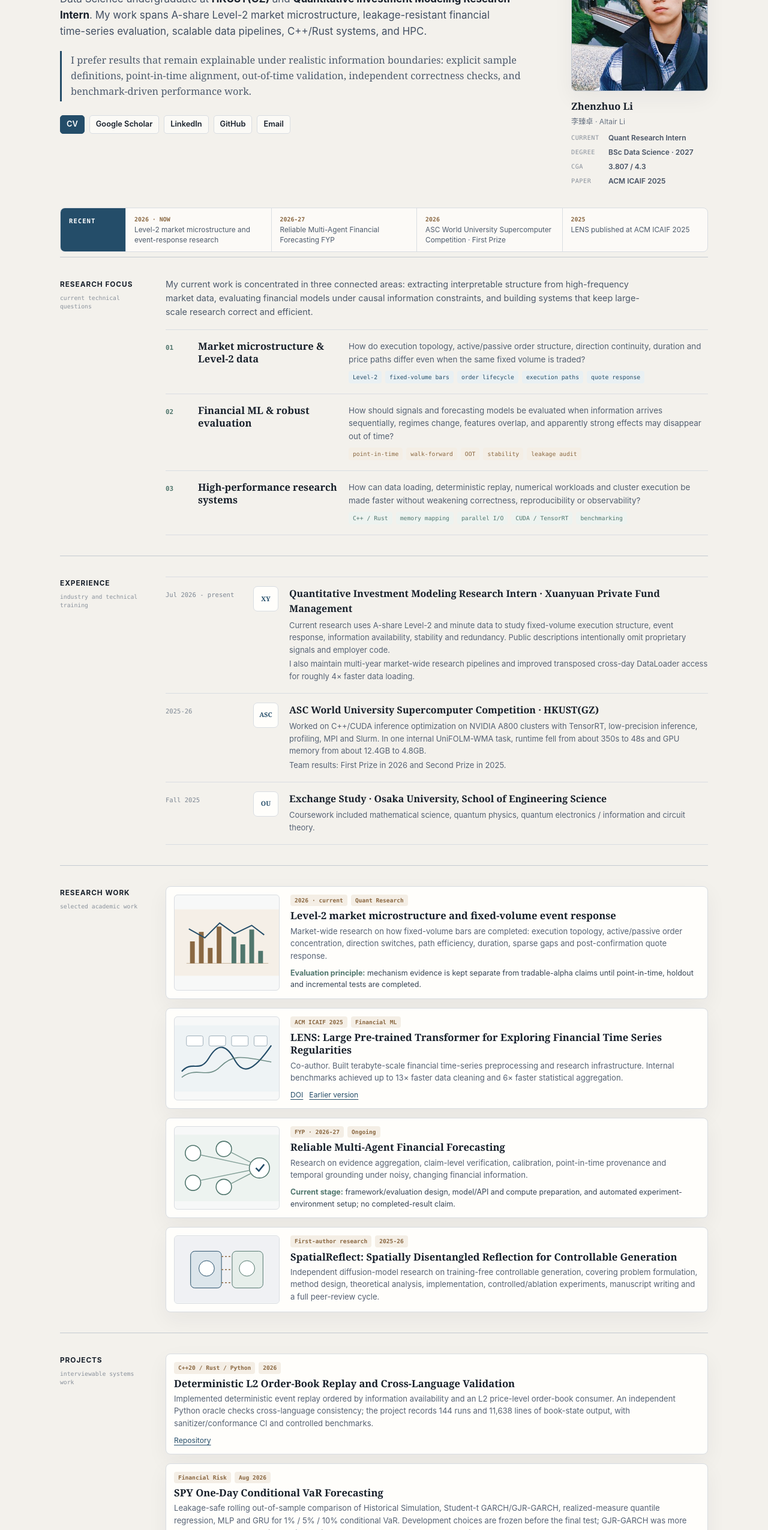
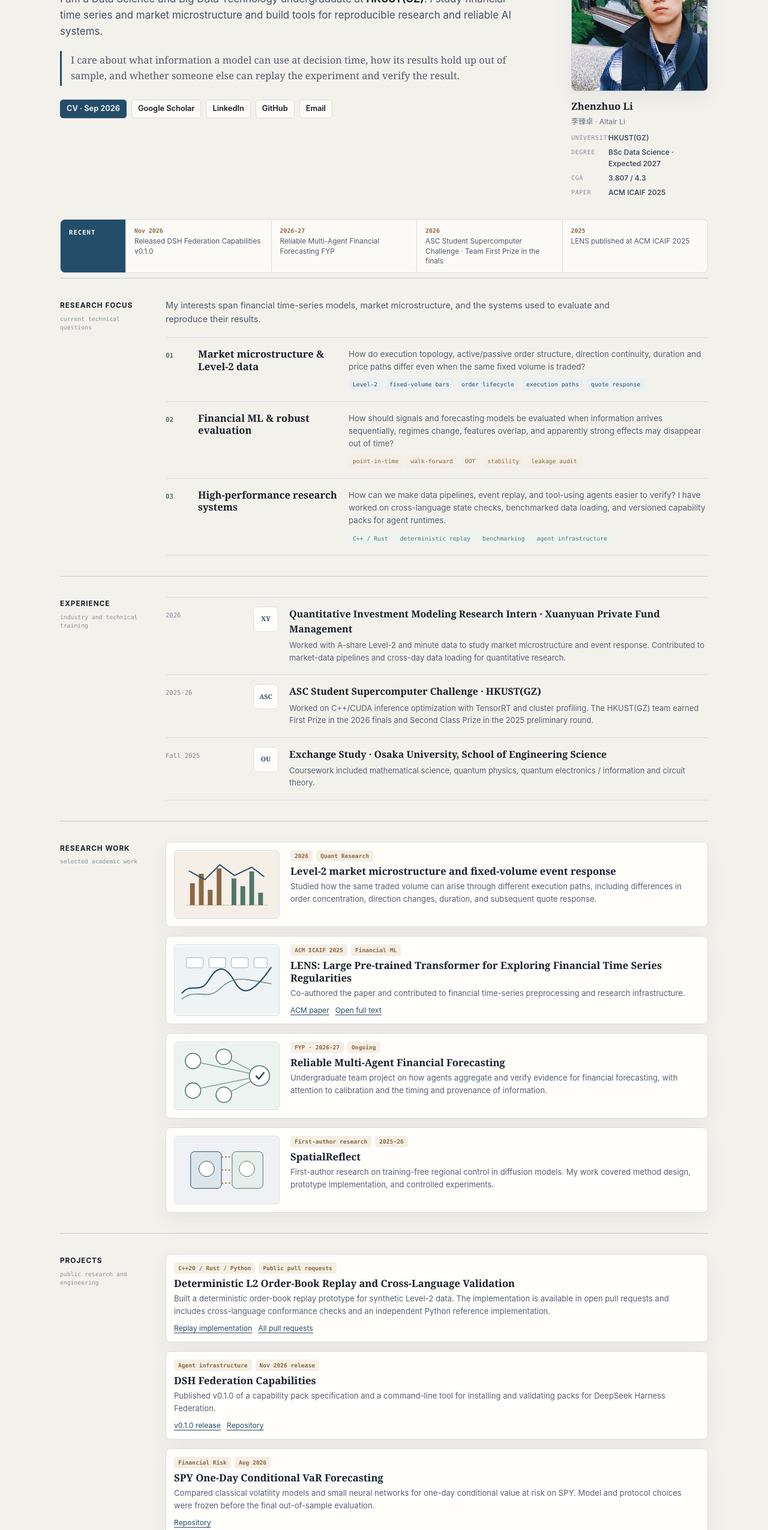
Before and after one commit to Altairpaca/altairpaca.github.io, a plain HTML site: page index.html in a window 1280 px wide. Shown: the part 243-2793 px from the top of the page at 60% size. Drawn offline with Linux system fonts and the light colour scheme.

Commit message:
Refresh academic homepage with verified research and projects

```diff
--- a/index.html
+++ b/index.html
@@ -3,19 +3,19 @@
 <head>
   <meta charset="UTF-8">
   <meta name="viewport" content="width=device-width, initial-scale=1.0">
-  <title>Zhenzhuo (Altair) Li | Quantitative Research, Financial Data & High-Performance Systems</title>
-  <meta name="description" content="Zhenzhuo (Altair) Li - HKUST(GZ) Data Science undergraduate and quantitative investment modeling research intern working on A-share Level-2 market microstructure, financial ML, C++/Rust systems and high-performance computing.">
+  <title>Zhenzhuo (Altair) Li | Financial ML and Reliable Research Systems</title>
+  <meta name="description" content="Zhenzhuo (Altair) Li, HKUST(GZ) Data Science undergraduate working on financial machine learning, point-in-time evaluation, and reliable research systems.">
   <meta name="author" content="Zhenzhuo Li">
   <link rel="canonical" href="https://altairpaca.github.io/">
   <link rel="stylesheet" href="styles.css">
   <meta property="og:type" content="website">
-  <meta property="og:title" content="Zhenzhuo (Altair) Li | Quantitative Research & High-Performance Systems">
-  <meta property="og:description" content="Quantitative research, financial data, research projects, C++/Rust systems, HPC, publication and education.">
+  <meta property="og:title" content="Zhenzhuo (Altair) Li | Financial ML and Reliable Research Systems">
+  <meta property="og:description" content="Financial machine learning, point-in-time evaluation, and reliable research systems at HKUST(GZ).">
   <meta property="og:url" content="https://altairpaca.github.io/">
   <meta property="og:image" content="https://altairpaca.github.io/assets/avatar.jpg">
   <meta name="twitter:card" content="summary">
-  <meta name="twitter:title" content="Zhenzhuo (Altair) Li | Quantitative Research & High-Performance Systems">
-  <meta name="twitter:description" content="Quantitative research, financial data, research projects, C++/Rust systems and HPC.">
+  <meta name="twitter:title" content="Zhenzhuo (Altair) Li | Financial ML and Reliable Research Systems">
+  <meta name="twitter:description" content="Financial machine learning, point-in-time evaluation, and reliable research systems at HKUST(GZ).">
   <meta name="twitter:image" content="https://altairpaca.github.io/assets/avatar.jpg">
   <script type="application/ld+json">
   {
@@ -25,7 +25,7 @@
     "alternateName": ["Altair Li", "李臻卓"],
     "url": "https://altairpaca.github.io/",
     "image": "https://altairpaca.github.io/assets/avatar.jpg",
-    "jobTitle": "Data Science Undergraduate and Quantitative Investment Modeling Research Intern",
+    "jobTitle": "Data Science and Big Data Technology Undergraduate",
     "affiliation": {"@type": "CollegeOrUniversity", "name": "Hong Kong University of Science and Technology (Guangzhou)"},
     "sameAs": [
       "https://github.com/Altairpaca",
@@ -54,12 +54,12 @@
   <main class="shell" id="top">
     <section class="hero" aria-labelledby="hero-title">
       <div>
-        <p class="eyebrow">Quantitative Research · Financial Data · C++/Rust · High-Performance Computing</p>
+        <p class="eyebrow">Financial Machine Learning · Quantitative Research · Reliable AI Systems</p>
         <h1 id="hero-title">Zhenzhuo <span class="altair">(Altair)</span> Li</h1>
-        <p class="hero-role">Data Science undergraduate at <strong>HKUST(GZ)</strong> and <strong>Quantitative Investment Modeling Research Intern</strong>. My work spans A-share Level-2 market microstructure, leakage-resistant financial time-series evaluation, scalable data pipelines, C++/Rust systems, and HPC.</p>
-        <p class="hero-thesis">I prefer results that remain explainable under realistic information boundaries: explicit sample definitions, point-in-time alignment, out-of-time validation, independent correctness checks, and benchmark-driven performance work.</p>
+        <p class="hero-role">I am a Data Science and Big Data Technology undergraduate at <strong>HKUST(GZ)</strong>. I study financial time series and market microstructure and build tools for reproducible research and reliable AI systems.</p>
+        <p class="hero-thesis">I care about what information a model can use at decision time, how its results hold up out of sample, and whether someone else can replay the experiment and verify the result.</p>
         <div class="link-row" aria-label="Profile links">
-          <a class="primary" href="assets/resume.pdf">CV</a>
+          <a class="primary" href="assets/resume.pdf">CV · Sep 2026</a>
           <a href="https://scholar.google.com/citations?user=md5Z-D8AAAAJ">Google Scholar</a>
           <a href="https://www.linkedin.com/in/zhenzhuo-li-2a2bb0307/">LinkedIn</a>
           <a href="https://github.com/Altairpaca">GitHub</a>
@@ -72,8 +72,8 @@
         <div class="identity-meta">
           <p class="name">Zhenzhuo Li</p>
           <p class="alias">李臻卓 · Altair Li</p>
-          <div class="identity-line"><span>Current</span><b>Quant Research Intern</b></div>
-          <div class="identity-line"><span>Degree</span><b>BSc Data Science · 2027</b></div>
+          <div class="identity-line"><span>University</span><b>HKUST(GZ)</b></div>
+          <div class="identity-line"><span>Degree</span><b>BSc Data Science · Expected 2027</b></div>
           <div class="identity-line"><span>CGA</span><b>3.807 / 4.3</b></div>
           <div class="identity-line"><span>Paper</span><b>ACM ICAIF 2025</b></div>
         </div>
@@ -82,9 +82,9 @@
 
     <section class="recent-strip" aria-label="Recent milestones">
       <div class="recent-label">Recent</div>
-      <div class="recent-item"><time>2026 · NOW</time><span>Level-2 market microstructure and event-response research</span></div>
+      <div class="recent-item"><time datetime="2026-11">Nov 2026</time><span>Released DSH Federation Capabilities v0.1.0</span></div>
       <div class="recent-item"><time>2026-27</time><span>Reliable Multi-Agent Financial Forecasting FYP</span></div>
-      <div class="recent-item"><time>2026</time><span>ASC World University Supercomputer Competition · First Prize</span></div>
+      <div class="recent-item"><time datetime="2026">2026</time><span>ASC Student Supercomputer Challenge · Team First Prize in the finals</span></div>
       <div class="recent-item"><time>2025</time><span>LENS published at ACM ICAIF 2025</span></div>
     </section>
 
@@ -94,7 +94,7 @@
         <p>current technical questions</p>
       </div>
       <div class="section-content">
-        <p class="section-lead">My current work is concentrated in three connected areas: extracting interpretable structure from high-frequency market data, evaluating financial models under causal information constraints, and building systems that keep large-scale research correct and efficient.</p>
+        <p class="section-lead">My interests span financial time-series models, market microstructure, and the systems used to evaluate and reproduce their results.</p>
         <div class="focus-list">
           <article class="focus-row">
             <div class="focus-index">01</div>
@@ -116,8 +116,8 @@
             <div class="focus-index">03</div>
             <h3>High-performance research systems</h3>
             <div class="focus-copy">
-              <p>How can data loading, deterministic replay, numerical workloads and cluster execution be made faster without weakening correctness, reproducibility or observability?</p>
-              <div class="keyword-row"><span class="keyword">C++ / Rust</span><span class="keyword">memory mapping</span><span class="keyword">parallel I/O</span><span class="keyword">CUDA / TensorRT</span><span class="keyword">benchmarking</span></div>
+              <p>How can we make data pipelines, event replay, and tool-using agents easier to verify? I have worked on cross-language state checks, benchmarked data loading, and versioned capability packs for agent runtimes.</p>
+              <div class="keyword-row"><span class="keyword">C++ / Rust</span><span class="keyword">deterministic replay</span><span class="keyword">benchmarking</span><span class="keyword">agent infrastructure</span></div>
             </div>
           </article>
         </div>
@@ -131,21 +131,19 @@
       </div>
       <div class="section-content timeline">
         <article class="timeline-item">
-          <div class="timeline-date">Jul 2026 - present</div>
+          <div class="timeline-date">2026</div>
           <div class="mark">XY</div>
           <div class="timeline-copy">
             <h3>Quantitative Investment Modeling Research Intern · Xuanyuan Private Fund Management</h3>
-            <p>Current research uses A-share Level-2 and minute data to study fixed-volume execution structure, event response, information availability, stability and redundancy. Public descriptions intentionally omit proprietary signals and employer code.</p>
-            <p>I also maintain multi-year market-wide research pipelines and improved transposed cross-day DataLoader access for roughly 4× faster data loading.</p>
+            <p>Worked with A-share Level-2 and minute data to study market microstructure and event response. Contributed to market-data pipelines and cross-day data loading for quantitative research.</p>
           </div>
         </article>
         <article class="timeline-item">
           <div class="timeline-date">2025-26</div>
           <div class="mark">ASC</div>
           <div class="timeline-copy">
-            <h3>ASC World University Supercomputer Competition · HKUST(GZ)</h3>
-            <p>Worked on C++/CUDA inference optimization on NVIDIA A800 clusters with TensorRT, low-precision inference, profiling, MPI and Slurm. In one internal UniFOLM-WMA task, runtime fell from about 350s to 48s and GPU memory from about 12.4GB to 4.8GB.</p>
-            <p>Team results: First Prize in 2026 and Second Prize in 2025.</p>
+            <h3>ASC Student Supercomputer Challenge · HKUST(GZ)</h3>
+            <p>Worked on C++/CUDA inference optimization with TensorRT and cluster profiling. The HKUST(GZ) team earned First Prize in the 2026 finals and Second Class Prize in the 2025 preliminary round.</p>
           </div>
         </article>
         <article class="timeline-item">
@@ -170,10 +168,9 @@
             <svg viewBox="0 0 176 112" xmlns="http://www.w3.org/2000/svg"><rect width="176" height="112" fill="#f5efe7"/><line x1="20" y1="91" x2="158" y2="91" stroke="#c7b79f"/><g fill="#8a6842"><rect x="26" y="54" width="8" height="37"/><rect x="41" y="38" width="8" height="53"/><rect x="56" y="65" width="8" height="26"/><rect x="71" y="29" width="8" height="62"/></g><g fill="#50766d"><rect x="96" y="46" width="8" height="45"/><rect x="111" y="59" width="8" height="32"/><rect x="126" y="34" width="8" height="57"/><rect x="141" y="70" width="8" height="21"/></g><path d="M24 33L51 48L76 23L101 41L130 27L151 43" fill="none" stroke="#244d69" stroke-width="2"/></svg>
           </div>
           <div class="research-copy">
-            <div class="research-meta"><span class="meta-pill">2026 · current</span><span class="meta-pill">Quant Research</span></div>
+            <div class="research-meta"><span class="meta-pill">2026</span><span class="meta-pill">Quant Research</span></div>
             <h3>Level-2 market microstructure and fixed-volume event response</h3>
-            <p>Market-wide research on how fixed-volume bars are completed: execution topology, active/passive order concentration, direction switches, path efficiency, duration, sparse gaps and post-confirmation quote response.</p>
-            <p class="why"><strong>Evaluation principle:</strong> mechanism evidence is kept separate from tradable-alpha claims until point-in-time, holdout and incremental tests are completed.</p>
+            <p>Studied how the same traded volume can arise through different execution paths, including differences in order concentration, direction changes, duration, and subsequent quote response.</p>
           </div>
         </article>
 
@@ -184,8 +181,8 @@
           <div class="research-copy">
             <div class="research-meta"><span class="meta-pill">ACM ICAIF 2025</span><span class="meta-pill">Financial ML</span></div>
             <h3>LENS: Large Pre-trained Transformer for Exploring Financial Time Series Regularities</h3>
-            <p>Co-author. Built terabyte-scale financial time-series preprocessing and research infrastructure. Internal benchmarks achieved up to 13× faster data cleaning and 6× faster statistical aggregation.</p>
-            <div class="paper-links"><a href="https://doi.org/10.1145/3768292.3770349">DOI</a><a href="https://arxiv.org/abs/2408.10111">Earlier version</a></div>
+            <p>Co-authored the paper and contributed to financial time-series preprocessing and research infrastructure.</p>
+            <div class="paper-links"><a href="https://doi.org/10.1145/3768292.3770349">ACM paper</a><a href="https://arxiv.org/html/2408.10111v3">Open full text</a></div>
           </div>
         </article>
 
@@ -196,8 +193,7 @@
           <div class="research-copy">
             <div class="research-meta"><span class="meta-pill">FYP · 2026-27</span><span class="meta-pill">Ongoing</span></div>
             <h3>Reliable Multi-Agent Financial Forecasting</h3>
-            <p>Research on evidence aggregation, claim-level verification, calibration, point-in-time provenance and temporal grounding under noisy, changing financial information.</p>
-            <p class="why"><strong>Current stage:</strong> framework/evaluation design, model/API and compute preparation, and automated experiment-environment setup; no completed-result claim.</p>
+            <p>Undergraduate team project on how agents aggregate and verify evidence for financial forecasting, with attention to calibration and the timing and provenance of information.</p>
           </div>
         </article>
 
@@ -207,8 +203,8 @@
           </div>
           <div class="research-copy">
             <div class="research-meta"><span class="meta-pill">First-author research</span><span class="meta-pill">2025-26</span></div>
-            <h3>SpatialReflect: Spatially Disentangled Reflection for Controllable Generation</h3>
-            <p>Independent diffusion-model research on training-free controllable generation, covering problem formulation, method design, theoretical analysis, implementation, controlled/ablation experiments, manuscript writing and a full peer-review cycle.</p>
+            <h3>SpatialReflect</h3>
+            <p>First-author research on training-free regional control in diffusion models. My work covered method design, prototype implementation, and controlled experiments.</p>
           </div>
         </article>
       </div>
@@ -217,22 +213,30 @@
     <section class="cv-section" id="projects">
       <div class="section-label">
         <h2>Projects</h2>
-        <p>interviewable systems work</p>
+        <p>public research and engineering</p>
       </div>
       <div class="section-content research-list">
         <article class="research-item">
           <div class="research-copy" style="grid-column:1 / -1">
-            <div class="research-meta"><span class="meta-pill">C++20 / Rust / Python</span><span class="meta-pill">2026</span></div>
+            <div class="research-meta"><span class="meta-pill">C++20 / Rust / Python</span><span class="meta-pill">Public pull requests</span></div>
             <h3>Deterministic L2 Order-Book Replay and Cross-Language Validation</h3>
-            <p>Implemented deterministic event replay ordered by information availability and an L2 price-level order-book consumer. An independent Python oracle checks cross-language consistency; the project records 144 runs and 11,638 lines of book-state output, with sanitizer/conformance CI and controlled benchmarks.</p>
-            <div class="paper-links"><a href="https://github.com/Altairpaca/quant-systems-lab">Repository</a></div>
+            <p>Built a deterministic order-book replay prototype for synthetic Level-2 data. The implementation is available in open pull requests and includes cross-language conformance checks and an independent Python reference implementation.</p>
+            <div class="paper-links"><a href="https://github.com/Altairpaca/quant-systems-lab/pull/2">Replay implementation</a><a href="https://github.com/Altairpaca/quant-systems-lab/pulls">All pull requests</a></div>
+          </div>
+        </article>
+        <article class="research-item">
+          <div class="research-copy" style="grid-column:1 / -1">
+            <div class="research-meta"><span class="meta-pill">Agent infrastructure</span><span class="meta-pill">Nov 2026 release</span></div>
+            <h3>DSH Federation Capabilities</h3>
+            <p>Published v0.1.0 of a capability pack specification and a command-line tool for installing and validating packs for DeepSeek Harness Federation.</p>
+            <div class="paper-links"><a href="https://github.com/Altairpaca/dsh-federation-capabilities/releases/tag/v0.1.0">v0.1.0 release</a><a href="https://github.com/Altairpaca/dsh-federation-capabilities">Repository</a></div>
           </div>
         </article>
         <article class="research-item">
           <div class="research-copy" style="grid-column:1 / -1">
             <div class="research-meta"><span class="meta-pill">Financial Risk</span><span class="meta-pill">Aug 2026</span></div>
             <h3>SPY One-Day Conditional VaR Forecasting</h3>
-            <p>Leakage-safe rolling out-of-sample comparison of Historical Simulation, Student-t GARCH/GJR-GARCH, realized-measure quantile regression, MLP and GRU for 1% / 5% / 10% conditional VaR. Development choices are frozen before the final test; GJR-GARCH was more stable across the three tail quantiles while small neural models showed no consistent advantage.</p>
+            <p>Compared classical volatility models and small neural networks for one-day conditional value at risk on SPY. Model and protocol choices were frozen before the final out-of-sample evaluation.</p>
             <div class="paper-links"><a href="https://github.com/Altairpaca/spy-var-mini-project">Repository</a></div>
           </div>
         </article>
@@ -247,8 +251,7 @@
       <div class="section-content two-column">
         <div class="info-panel">
           <h3>C++ / Rust</h3>
-          <p><strong>C++:</strong> long-term user; strong command of C++17/20 and earlier modern C++, partial C++23 knowledge, and ongoing tracking of C++26. RAII, move semantics, templates/concepts, STL/ranges, lambdas, coroutines, concurrency, CMake, sanitizers, benchmarking and profiling.</p>
-          <p><strong>Rust:</strong> practical experience with ownership/borrowing, enum/match, traits/generics, Result/Option and Cargo; used in reliable state and event-replay components.</p>
+          <p><strong>C++17/20 and Rust:</strong> event replay, stateful components, conformance testing, sanitizers, profiling, and benchmarking.</p>
         </div>
         <div class="info-panel">
           <h3>Quant / Data / HPC</h3>
@@ -287,15 +290,15 @@
       <div class="section-content two-column">
         <div class="info-panel">
           <h3>HKUST (Guangzhou)</h3>
-          <p><strong>BSc, Data Science and Big Data Technology</strong> · 2023-2027 (expected)</p>
+          <p><strong>BSc, Data Science and Big Data Technology</strong> · Expected 2027</p>
           <p>CGA 3.807/4.3 · Major CGA 3.837 · Dean's List ×3.</p>
           <p>Selected foundations: algorithms and data structures, linear algebra, calculus, statistics, machine learning, databases, cloud/big-data systems and optimization.</p>
         </div>
         <div class="info-panel">
           <h3>Selected Distinctions</h3>
           <ul>
-            <li>ASC 2026 · First Prize</li>
-            <li>ASC 2025 · Second Prize</li>
+            <li><a href="https://www.asc-events.net/StudentChallenge/ASC26/final-competition.php">ASC 2026</a> · Team First Prize, finals</li>
+            <li><a href="https://www.asc-events.net/StudentChallenge/History/2025/index.html">ASC 2025</a> · Team Second Class Prize, preliminary round</li>
             <li>Chinese Physics Olympiad · Provincial First Prize ×2</li>
             <li>TradeMaster Cup 2026 · 5th Place, team leader</li>
             <li>MCM/ICM 2025 · Honorable Mention</li>
--- a/sitemap.xml
+++ b/sitemap.xml
@@ -2,10 +2,10 @@
 <urlset xmlns="http://www.sitemaps.org/schemas/sitemap/0.9">
   <url>
     <loc>https://altairpaca.github.io/</loc>
-    <lastmod>2026-08-06T09:52:54+08:00</lastmod>
+    <lastmod>2026-11-25</lastmod>
   </url>
   <url>
     <loc>https://altairpaca.github.io/assets/resume.pdf</loc>
-    <lastmod>2026-08-06T13:59:02+08:00</lastmod>
+    <lastmod>2026-09-24</lastmod>
   </url>
 </urlset>
```
Also changed, not shown: 1 other file.
